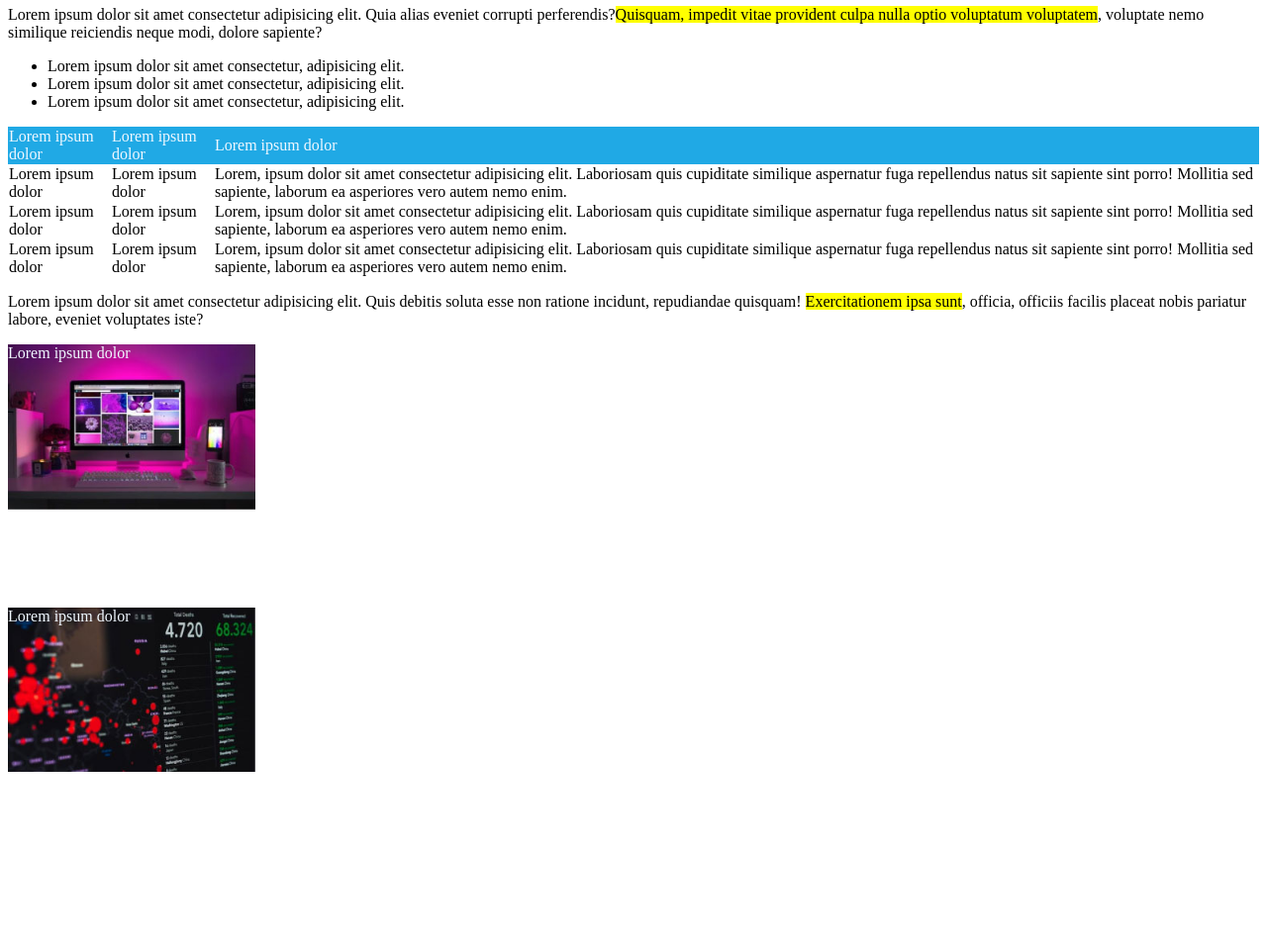
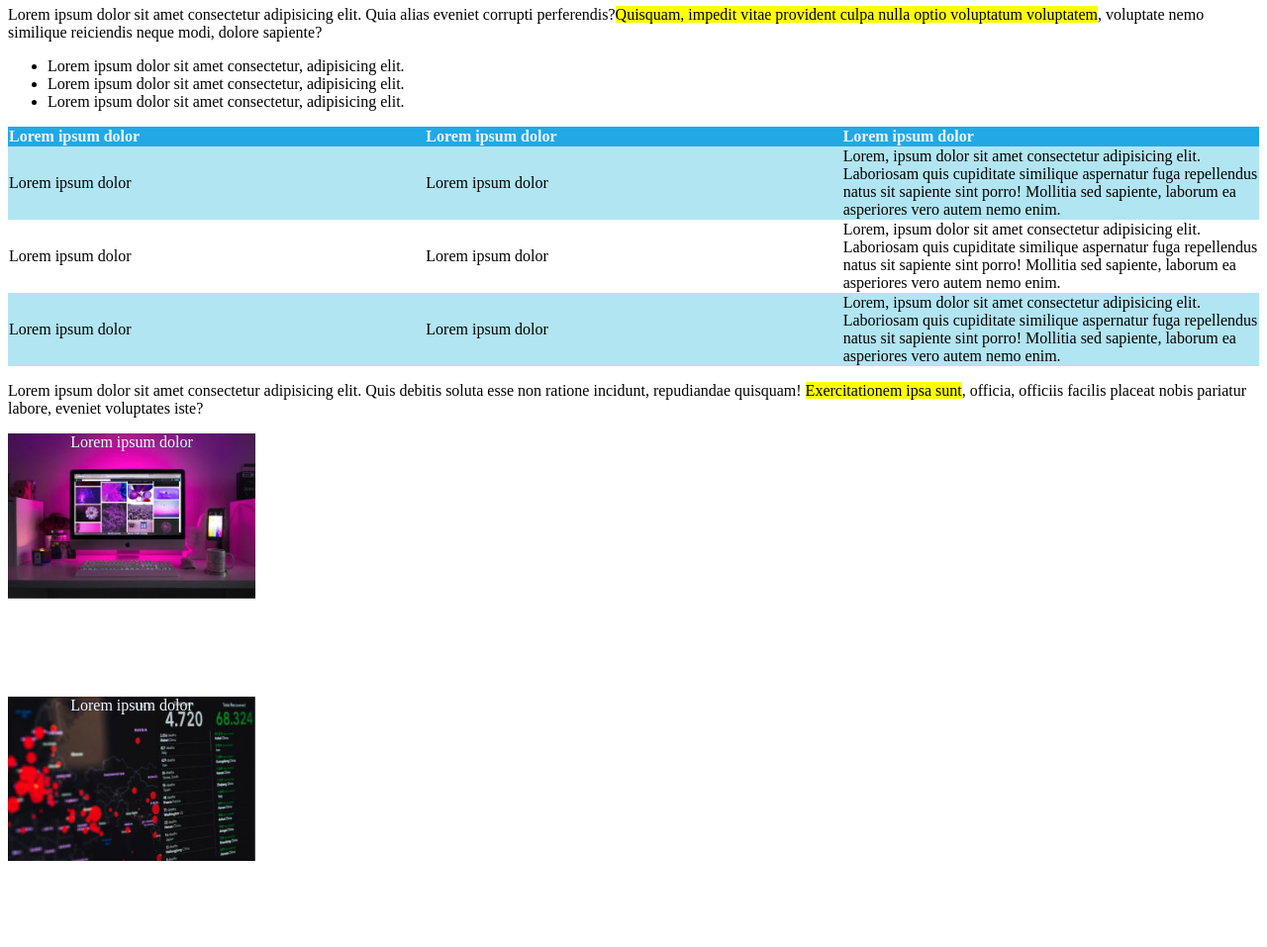
Before and after one commit to SainasFede/html-css-booleaner, a plain HTML site: page index.html in a window 1280 px wide. Shown: the part 700-1657 px from the top of the page at 99% size. Before the commit the page ends 1580 px from the top, so only its background shows below. Drawn offline with Linux system fonts and the light colour scheme.

Commit message:
tabella migliorata

```diff
--- a/css/style.css
+++ b/css/style.css
@@ -1,3 +1,6 @@
+body{
+
+}
 header{
 background-image: url('../img/pattern.png');
 height: 100px;
@@ -17,12 +20,18 @@ color: aliceblue;
 
 table {
   border-collapse: collapse;
+  table-layout: fixed;
 }
 
 thead{
   background-color: rgba(32,169,229,255);
   color: aliceblue;
+  text-align: left;
 }
+tbody tr:nth-child(odd){
+background-color: rgba(177,229,242,255);
+}
+
 .img1{
   background-image: url(../img/monitor.jpg);
   width: 250px;
@@ -30,8 +39,10 @@ thead{
   background-size: contain;
   background-repeat: no-repeat;
   color: aliceblue;
-  margin-bottom: 1px;
+  text-align: center;
+
 }
+
 .img2{
   background-image: url(../img/graph.jpg);
   width: 250px;
@@ -39,4 +50,5 @@ thead{
   background-size: contain;
   background-repeat: no-repeat;
   color: aliceblue;
+  text-align: center;
 }
--- a/index.html
+++ b/index.html
@@ -47,12 +47,12 @@
   </section>
 
   <section>
-    <table>
+    <table style="width: 100%";>
     <thead>
       <tr>
-        <td>Lorem ipsum dolor</td>
-        <td>Lorem ipsum dolor</td>
-        <td>Lorem ipsum dolor</td>
+        <th>Lorem ipsum dolor</th>
+        <th>Lorem ipsum dolor</th>
+        <th>Lorem ipsum dolor</th>
       </tr>
     </thead>
 
@@ -94,7 +94,7 @@
       </tr>
     </tbody>
 
-    </tbody>
+
     </table>
 
     <p>
```
Lines whose indentation alone changed are shown as unchanged.
